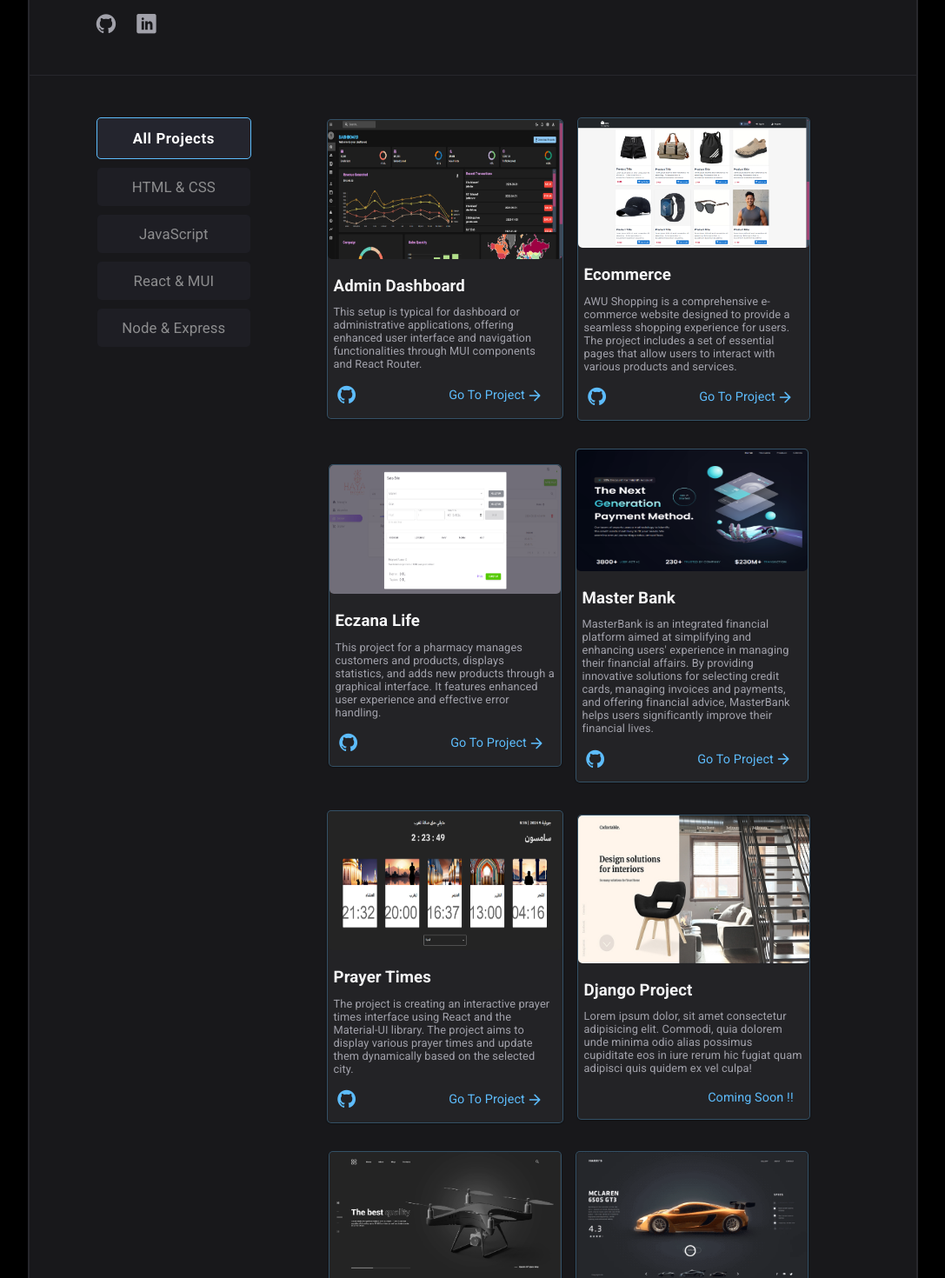
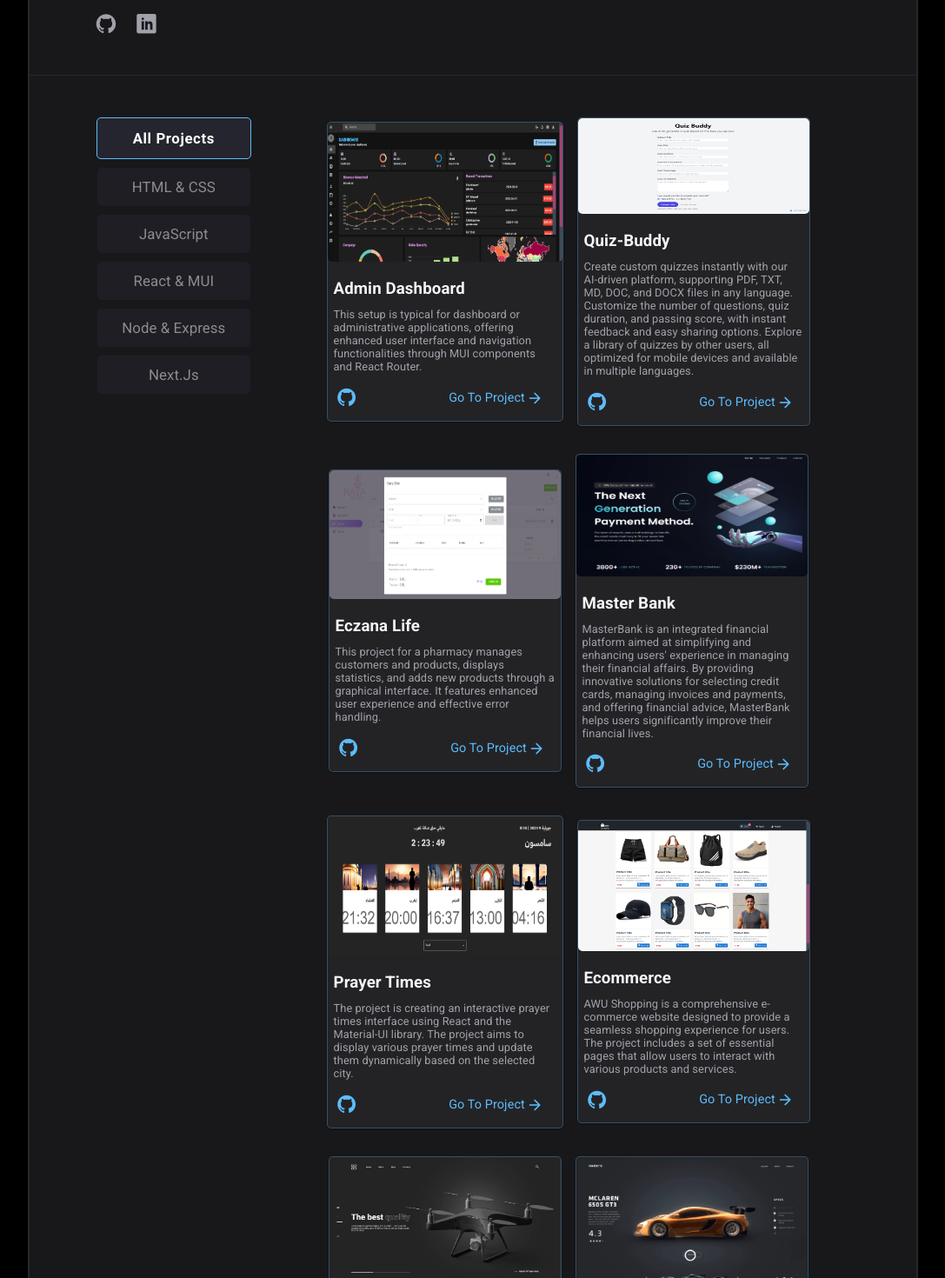
Before and after one commit to AliNadhom/Portfolio, a React (Vite) app: page / in a window 1280 px wide. Shown: the part 480-1950 px from the top of the page at 87% size, without its empty margins (96-1183 px from the left). Built offline with nearby package versions, Linux system fonts and the light colour scheme.

Commit message:
new updates

```diff
--- a/src/components/3-main/Main.jsx
+++ b/src/components/3-main/Main.jsx
@@ -67,6 +67,14 @@ const Main = () => {
             >
                Node & Express
             </button>
+            <button
+               onClick={() => {
+                  handleClick("next");
+               }}
+               className={currentActive === "next" ? "active" : null}
+            >
+               Next.js
+            </button>
          </section>
 
          <section className=" flex right-section">
--- a/src/components/3-main/main.css
+++ b/src/components/3-main/main.css
@@ -131,6 +131,8 @@ main section.right-section.flex {
   margin-right: 12px;
 }
 
+
+
 /* =====================================
   3- Responsive Design (media query)
 ======================================== */
--- a/src/components/3-main/myProjects.js
+++ b/src/components/3-main/myProjects.js
@@ -12,15 +12,15 @@ export const myProjects = [
       goto: "Go To Project",
    },
    {
-      projectTitle: "Ecommerce",
-      category: ["react", "css"],
-      imgPath: "./images/ecommerce.png",
+      projectTitle: "quiz-buddy ",
+      category: ["react", "next"],
+      imgPath: "./images/quiz.png",
       description:
-         "AWU Shopping is a comprehensive e-commerce website designed to provide a seamless shopping experience for users. The project includes a set of essential pages that allow users to interact with various products and services.",
+         "Create custom quizzes instantly with our AI-driven platform, supporting PDF, TXT, MD, DOC, and DOCX files in any language. Customize the number of questions, quiz duration, and passing score, with instant feedback and easy sharing options. Explore a library of quizzes by other users, all optimized for mobile devices and available in multiple languages.",
       imgWidth: "266rem",
-      url: "https://html-css-ecommerce-b4c9c.web.app/",
-      // imgHeight: "266rem",
-      githubUrl: "https://github.com/AliNadhom/Ecommerce",
+      url: "https://quiz-buddy.xyz/ar",
+      imgHeight: "110rem",
+      githubUrl: "https://github.com/AliNadhom/quiz-buddy",
       goto: "Go To Project",
    },
    {
@@ -60,14 +60,16 @@ export const myProjects = [
    },
 
    {
-      projectTitle: "Django project",
-      category: ["node"],
-      imgPath: "./images/7.jpg",
+      projectTitle: "Ecommerce",
+      category: ["react", "css"],
+      imgPath: "./images/ecommerce.png",
       description:
-         "Lorem ipsum dolor, sit amet consectetur adipisicing elit. Commodi, quia dolorem unde minima odio alias possimus cupiditate eos in iure rerum hic fugiat quam adipisci quis quidem ex vel culpa!",
+         "AWU Shopping is a comprehensive e-commerce website designed to provide a seamless shopping experience for users. The project includes a set of essential pages that allow users to interact with various products and services.",
       imgWidth: "266rem",
-      imgHeight: "170rem",
-      goto: "Coming Soon !!",
+      url: "https://html-css-ecommerce-b4c9c.web.app/",
+      // imgHeight: "266rem",
+      githubUrl: "https://github.com/AliNadhom/Ecommerce",
+      goto: "Go To Project",
    },
    {
       projectTitle: "node project",
```
Also changed, not shown: public/images/quiz.png (added).
